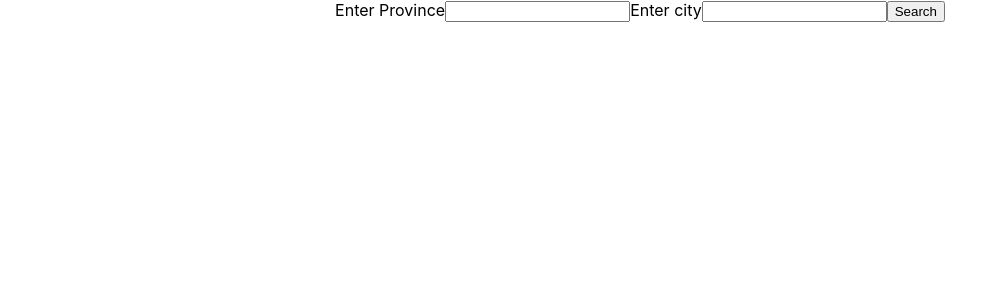
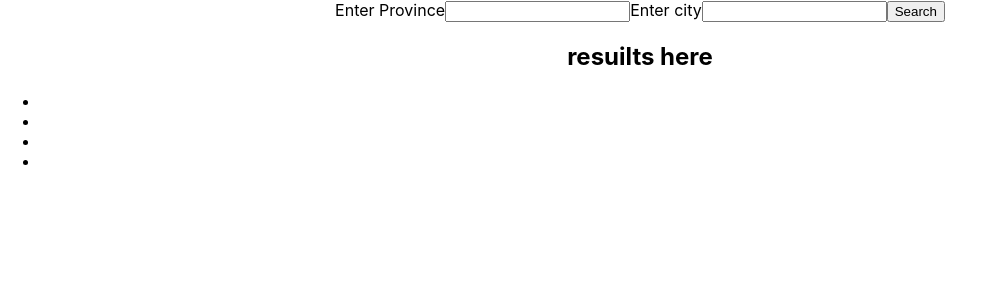
Before and after one commit to Chris-YN/chrisYunProjectThree, a React (Create React App) app: page / in a window 1280 px wide. Shown: the top 300 px of the page, without its empty margins (0-985 px from the left). Built offline with nearby package versions, Linux system fonts and the light colour scheme.

Commit message:
commit-07-functionality  DisplayResults component has been added

```diff
--- a/src/App.js
+++ b/src/App.js
@@ -19,6 +19,8 @@ function App() {
       // added in a later version
   const [userCountryChoice, setUserCountryChoice] = useState("canada");
   const [searchTermArray, setSearchTermArray] = useState([]);
+  const [responseObject, setResponseObject] = useState({});
+  const [errorMessage, setErrorMessage] = useState("");
 
   // For API calls
     // useRef() used to create a ref that keep track of first render.
@@ -42,13 +44,17 @@ function App() {
           .then((jsonResult) => {
             // error handling for missspelled province/city names on submit
             if (jsonResult.status == "success"){
-              console.log(jsonResult.status);
-              console.log(jsonResult.data.current.pollution.aqius);
-              console.log(jsonResult.data.current.weather.hu);
-              console.log(jsonResult.data.current.weather.tp);
-              console.log(jsonResult.data.current.weather.ic);
+              setResponseObject({
+                status: jsonResult.status,
+                aqi: jsonResult.data.current.pollution.aqius,
+                humidity: jsonResult.data.current.weather.hu,
+                temperature: jsonResult.data.current.weather.tp,
+                weatherIcon: jsonResult.data.current.weather.ic,
+              })
             } else{
-              console.log("do dolphins get bored? also you messed up your spelling");
+              console.log("do dolphins ever get bored? also you messed up your spelling");
+              setErrorMessage("do dolphins ever get bored? also you messed up your spelling")
+
             }
           });
       };
@@ -56,6 +62,7 @@ function App() {
     } else {
       didMount.current = true;
     }
+    console.log(responseObject)
 
   }, [searchTermArray]);
 
@@ -63,6 +70,7 @@ function App() {
     event.preventDefault();
     // error handling for empty input box on submit
     if (userProvinceChoice !== "" && userCityChoice !== ""){
+      setErrorMessage("");
       setSearchTermArray([userProvinceChoice, userCityChoice]);
 
     } else {
@@ -74,7 +82,10 @@ function App() {
   return (
     <div className="App">
 
-      <SearchForms handleSubmit={handleSubmit}/>
+      <SearchForms handleSubmit={ handleSubmit }/>
+      <DisplayResults responseObject={responseObject}/>
+      <p>{errorMessage}</p>
+
 
     </div>
   );
--- a/src/DisplayResults/DisplayResults.js
+++ b/src/DisplayResults/DisplayResults.js
@@ -2,9 +2,17 @@
 
 
 // DisplayResults.js
-const DisplayResults = () => {
+const DisplayResults = ({ responseObject }) => {
   return(
-    <p>results are returned in here</p>
+    <div className="SearchResult">
+      <h2>resuilts here</h2>
+      <ul>
+        <li>{ responseObject.aqi }</li>
+        <li>{responseObject.humidity }</li>
+        <li>{responseObject.temperature }</li>
+        <li>{responseObject.weatherIcon }</li>
+      </ul>
+    </div>
   );
 }
 
```
Also changed, not shown: src/logo.svg (deleted), 1 other file (tests, documents, lock files or other folders).
